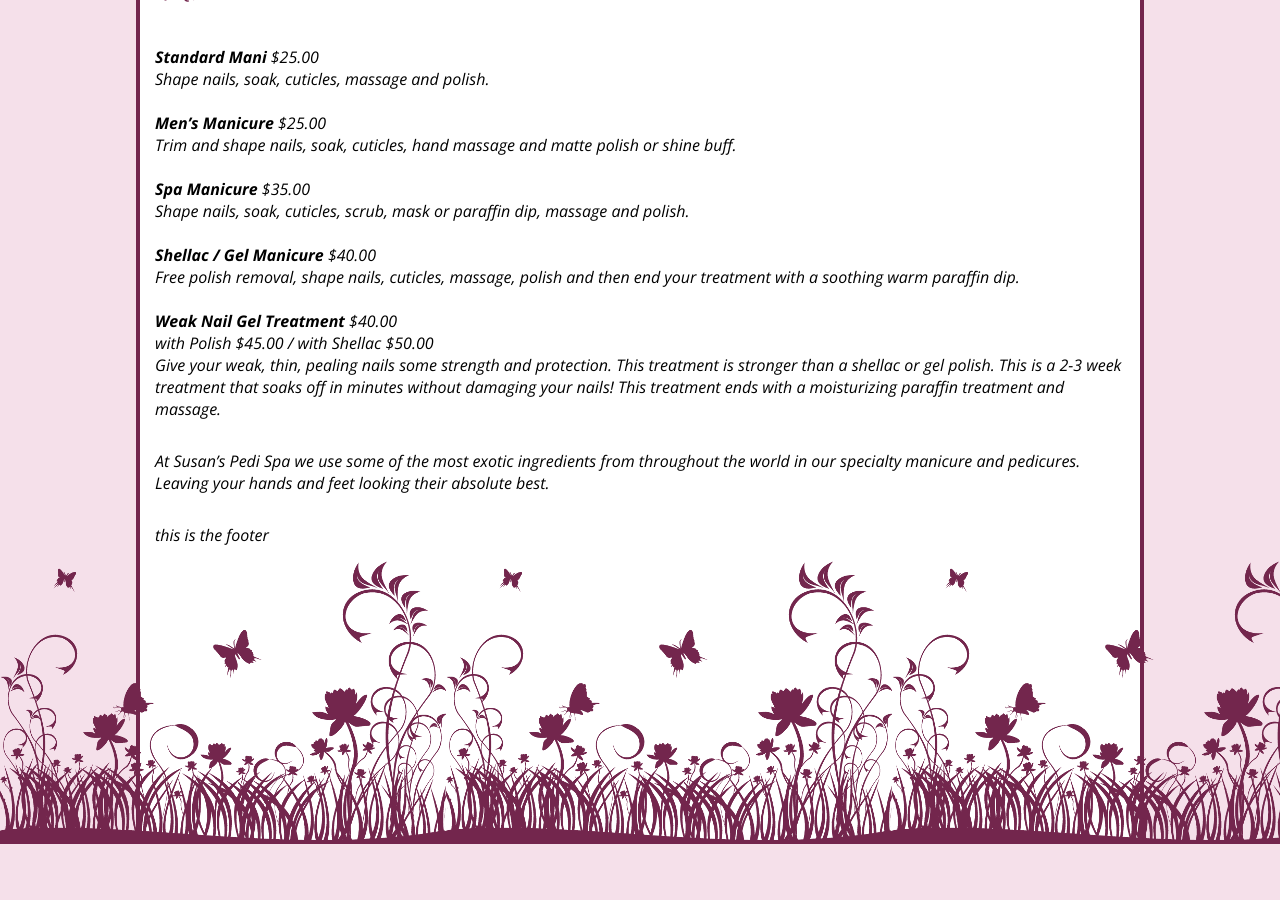
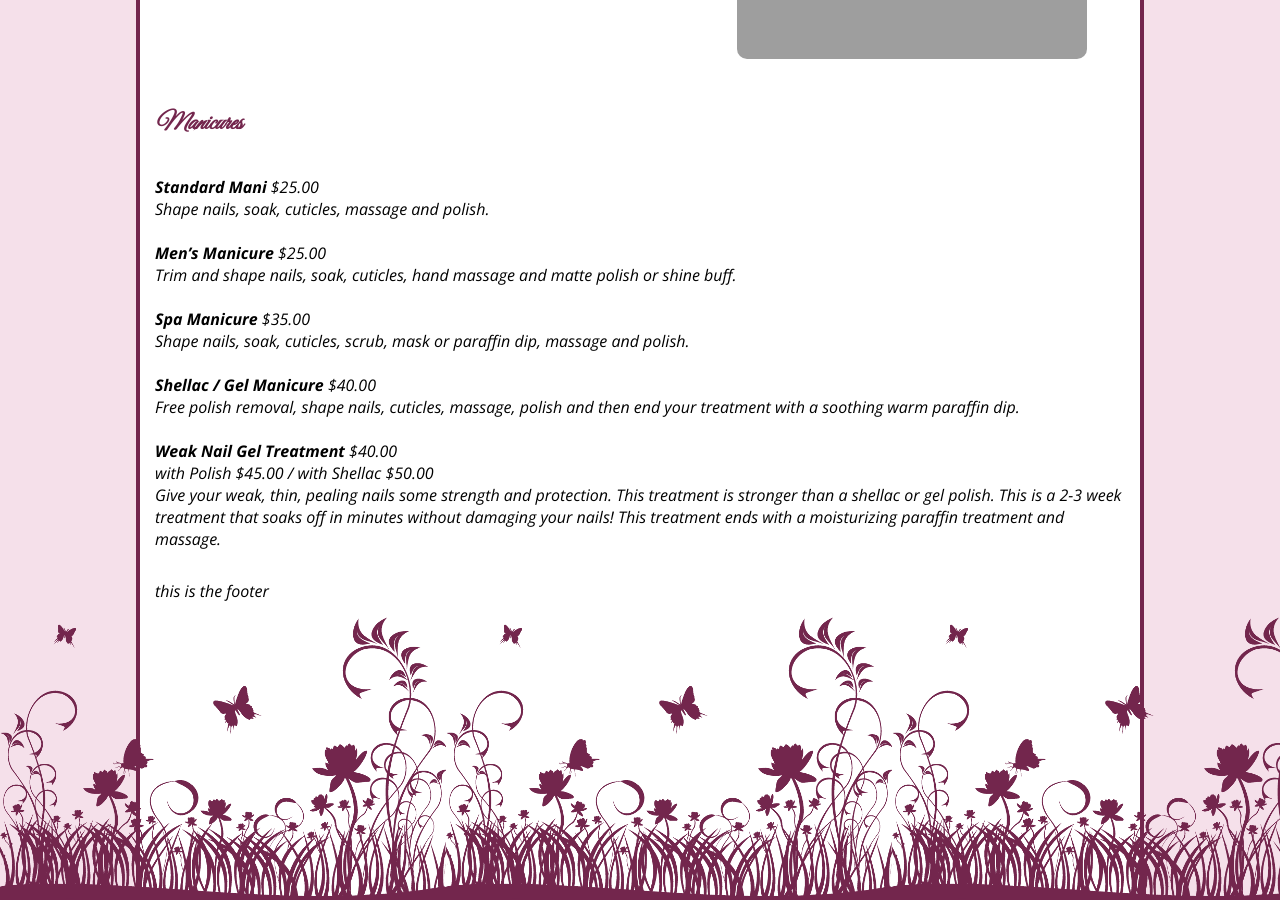
Before and after one commit to susanspedispa/susanspedispa.github.io, a Jekyll site: the page built from index.html, in a window 1280 px wide and 900 px high, scrolled down 812 px. Built offline with Jekyll 4.4.1, drawn with Linux system fonts in a browser that asks for light colours; before the commit the page ends 1656 px from its top, so only the background shows below that; grey boxes are pictures that could not be loaded.

Commit message:
Update index.html

```diff
--- a/index.html
+++ b/index.html
@@ -3,6 +3,9 @@
 title: Susan's Pedi Spa
 ---
 <section id="intro">
+<article>
+	{% include intro.html %}
+</article>
 <article>
 	{% include about.md %}
 </article>
@@ -14,5 +17,3 @@
 <article>
 	{% include menu.html %}
 </article>
-<article><p>At Susan’s Pedi Spa we use some of the most exotic ingredients from throughout the world in our specialty manicure and pedicures. Leaving your hands and feet looking their absolute best. </p>
-</article>
```
